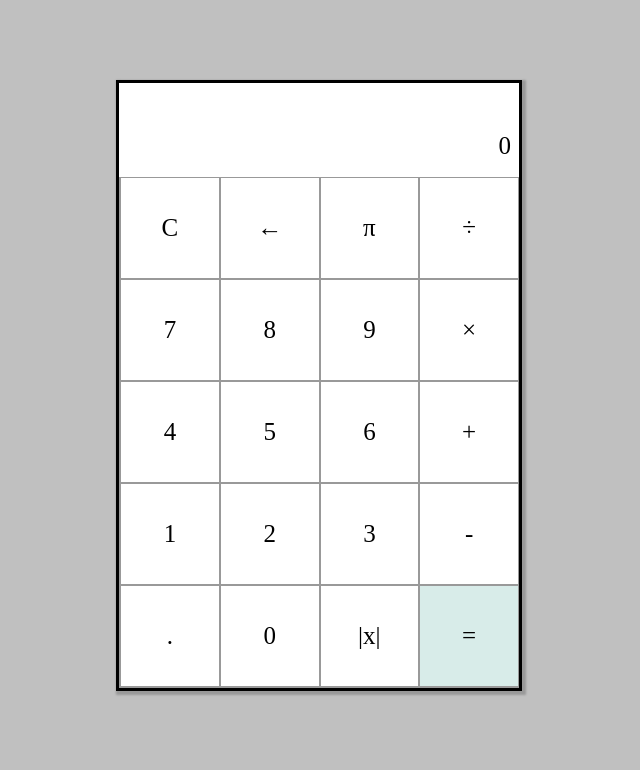
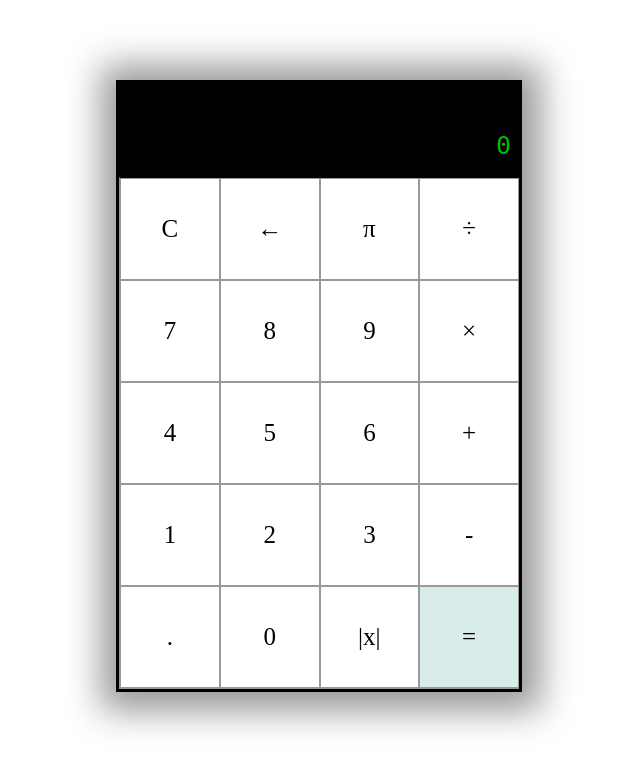
Before and after one commit to luanpo1234/vanilla_js_calculator, a Flask app: page / in a window 1280 px wide. Shown: the top 770 px of the page, without its empty margins (321-961 px from the left). Run offline with Flask 2, Linux system fonts and the light colour scheme.

Commit message:
Style changes

```diff
--- a/static/index.js
+++ b/static/index.js
@@ -146,7 +146,6 @@ function main() {
 					break;
 				case operandStrings.equal:
 					display2Str += displayStr;
-					//display2Str += " = ";
 					display2Str = "";
 					let temp = solve(displayStr, operator, operands);
 					displayStr = temp[0];
--- a/static/style.css
+++ b/static/style.css
@@ -1,13 +1,13 @@
-body {
-	background-color: silver;
-  }
+/*body {
+	background-color: #F9F9F9;
+  }*/
 
 .container {
 	max-width: 400px;
 	margin: 10vh auto 0 auto;
 	border-style: solid;
 	background-color: white;
-	box-shadow: 2px 2px 2px 2px rgba(153, 153, 153, 1);
+	box-shadow: 2px 2px 33px 17px rgba(153, 153, 153, 1);
 
 }
 
@@ -19,6 +19,9 @@ body {
 	line-height: 30px;
 	padding: 16px 8px;
 	font-size: 25px;
+	font-family: monospace;
+	background-color: black;
+	color: #00BB00;
 }
 
 #display2 {
@@ -28,13 +31,16 @@ body {
 	line-height: 10px;
 	padding: 16px 8px;
 	font-size: 15px;
-	color: grey;
+	font-family: monospace;
+	background-color: black;
+	color: #009900;
 }
 
 .buttons {
 	display: grid;
 	border-bottom: 1px solid #999;
 	border-left: 1px solid #999;
+	border-top: 1px solid black;
 	grid-template-columns: 1fr 1fr 1fr 1fr;
 }
 
```
